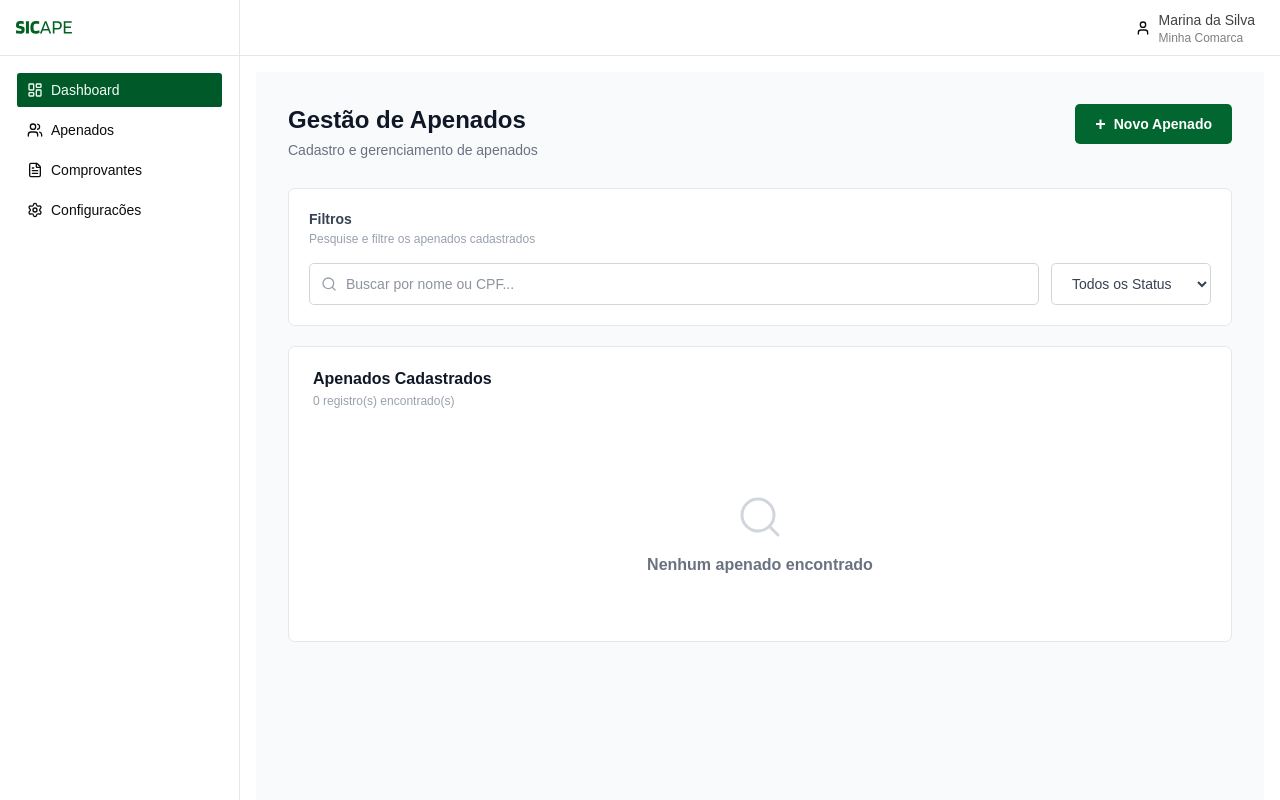
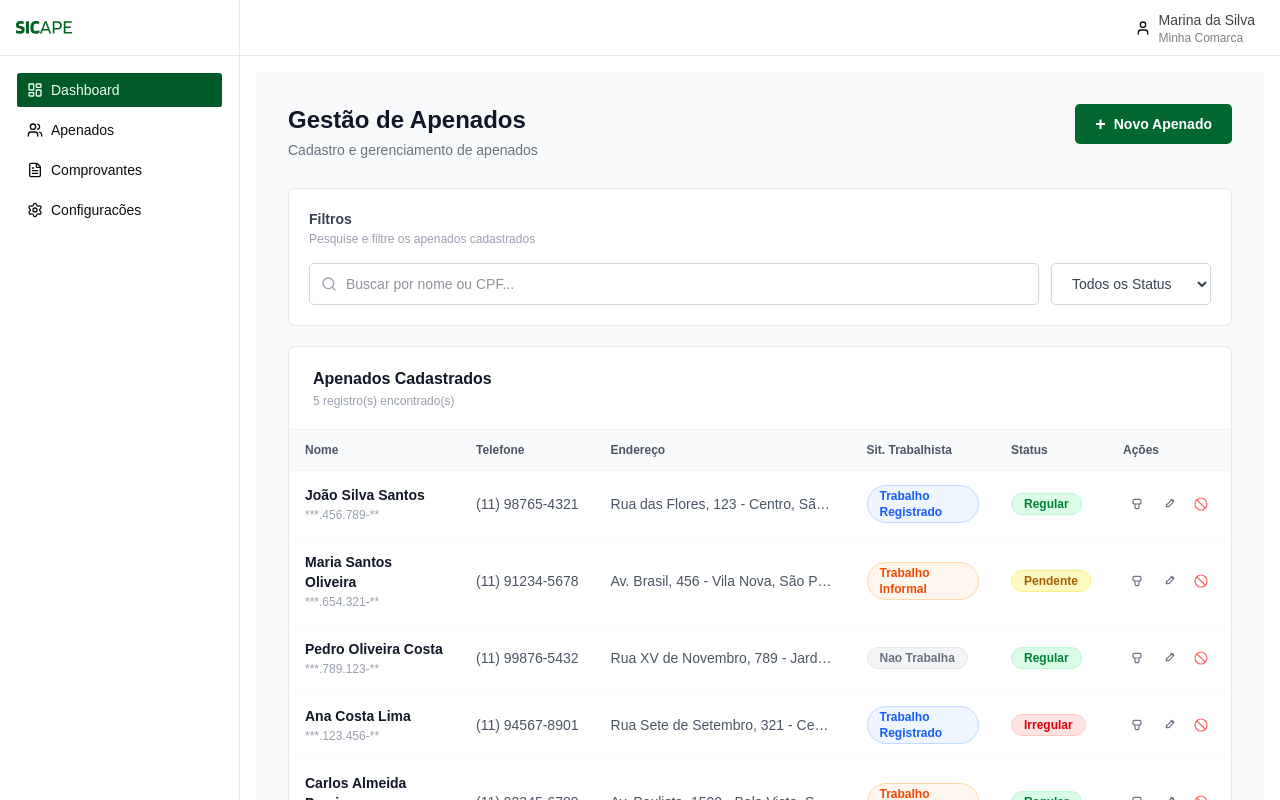
Before and after one commit to CS-PI-2026-Integrados/front-end, a React (Vite) app: page /apenados in a window 1280 px wide. Built offline with nearby package versions, Linux system fonts and the light colour scheme.

Commit message:
fix: corrige tenantId do mock de apenados

```diff
--- a/src/mock/apenados.json
+++ b/src/mock/apenados.json
@@ -1,7 +1,7 @@
 [
   {
     "id": 1,
-    "tenant_id": "comarca1",
+    "tenant_id": "1",
     "nome": "João Silva Santos",
     "cpf": "123.456.789-00",
     "telefone": "(11) 98765-4321",
@@ -11,7 +11,7 @@
   },
   {
     "id": 2,
-    "tenant_id": "comarca1",
+    "tenant_id": "1",
     "nome": "Maria Santos Oliveira",
     "cpf": "987.654.321-00",
     "telefone": "(11) 91234-5678",
@@ -21,7 +21,7 @@
   },
   {
     "id": 3,
-    "tenant_id": "comarca1",
+    "tenant_id": "1",
     "nome": "Pedro Oliveira Costa",
     "cpf": "456.789.123-00",
     "telefone": "(11) 99876-5432",
@@ -31,7 +31,7 @@
   },
   {
     "id": 4,
-    "tenant_id": "comarca1",
+    "tenant_id": "1",
     "nome": "Ana Costa Lima",
     "cpf": "789.123.456-00",
     "telefone": "(11) 94567-8901",
@@ -41,7 +41,7 @@
   },
   {
     "id": 5,
-    "tenant_id": "comarca1",
+    "tenant_id": "1",
     "nome": "Carlos Almeida Pereira",
     "cpf": "321.654.987-00",
     "telefone": "(11) 92345-6789",
@@ -51,7 +51,7 @@
   },
   {
     "id": 6,
-    "tenant_id": "comarca2",
+    "tenant_id": "2",
     "nome": "Fernanda Rocha Dias",
     "cpf": "111.222.333-44",
     "telefone": "(21) 91111-2222",
--- a/src/pages/Convicteds.jsx
+++ b/src/pages/Convicteds.jsx
@@ -7,7 +7,7 @@ import ModalCadastro from '../components/hooks/modalCadastro'
 import toast, { Toaster } from 'react-hot-toast'
 
 const ITEMS_PER_PAGE = 10
-const STORAGE_KEY = 'apenados_data'
+const STORAGE_KEY = 'apenados_data_v3'
 
 function maskCPF(cpf) {
   return cpf.replace(/(\d{3})\.(\d{3})\.(\d{3})-(\d{2})/, '***.$2.$3-**')
@@ -71,14 +71,27 @@ function EmptyState({ query }) {
 const Convicteds = () => {
   const { session } = useSession()
   const comarca = session?.tenant?.id
+
+  const apenadosIniciais = useMemo(() => {
+    if (!comarca) return []
+    return mockApenados.filter((a) => a.tenant_id === comarca)
+  }, [comarca])
+
   const [search, setSearch] = useState('')
   const [statusFilter, setStatusFilter] = useState('Todos')
   const [currentPage, setCurrentPage] = useState(1)
 
   const [apenados, setApenados] = useState(() => {
     const salvo = localStorage.getItem(STORAGE_KEY)
-    return salvo ? JSON.parse(salvo) : mockApenados
+    return salvo ? JSON.parse(salvo) : apenadosIniciais
   })
+
+  const [foiInicializado, setFoiInicializado] = useState(() => !!localStorage.getItem(STORAGE_KEY))
+
+  if (!foiInicializado && apenadosIniciais.length > 0) {
+    setApenados(apenadosIniciais)
+    setFoiInicializado(true)
+  }
 
   useEffect(() => {
     localStorage.setItem(STORAGE_KEY, JSON.stringify(apenados))
```
